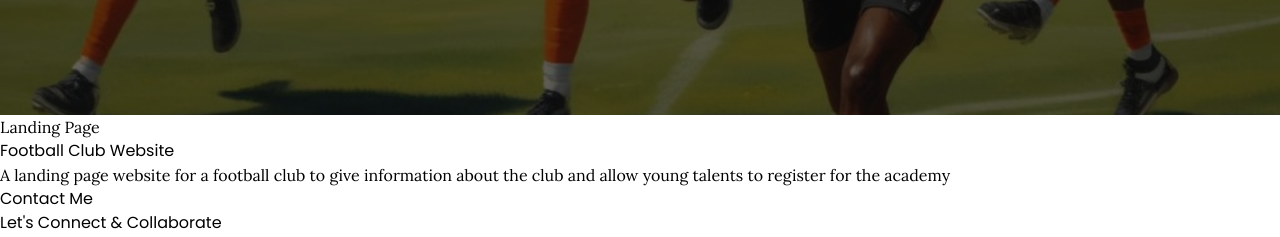
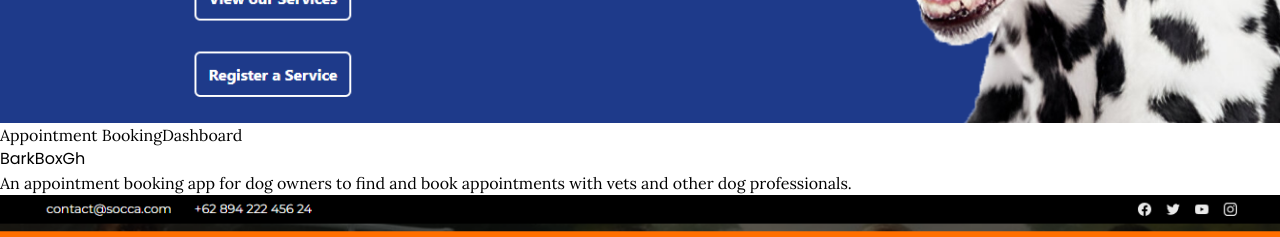
Before and after one commit to Benny-Dav/beneportfolio, a React (Vite) app: page /footer in a window 1280 px wide. Shown: the part 3720-3957 px from the top of the page. Built offline with nearby package versions, Linux system fonts and the light colour scheme.

Commit message:
Re-added barkbox to portfolio projects
Re-added barkbox to portfolio projects

```diff
--- a/src/components/Portfolio.jsx
+++ b/src/components/Portfolio.jsx
@@ -13,14 +13,14 @@ const projects = [
         tags: ["Room Booking", "Hotel Management", "Admin Dashboard"],
         category: "Web Applications"
     },
-    // {
-    //     image: proj2,
-    //     title: "BarkBoxGh",
-    //     description: "An appointment booking app for dog owners to find and book appointments with vets and other dog professionals.",
-    //     path: "https://barkboxgh.netlify.app/",
-    //     tags: ["Appointment Booking", "Dashboard"],
-    //     category: "Web Applications"
-    // },
+     {
+         image: proj2,
+         title: "BarkBoxGh",
+         description: "An appointment booking app for dog owners to find and book appointments with vets and other dog professionals.",
+        path: "https://barkbox.netlify.app/",
+        tags: ["Appointment Booking", "Dashboard"],
+        category: "Web Applications"
+     },
     // {
     //     image: proj3,
     //     title: "PayneIV Photography",
```
